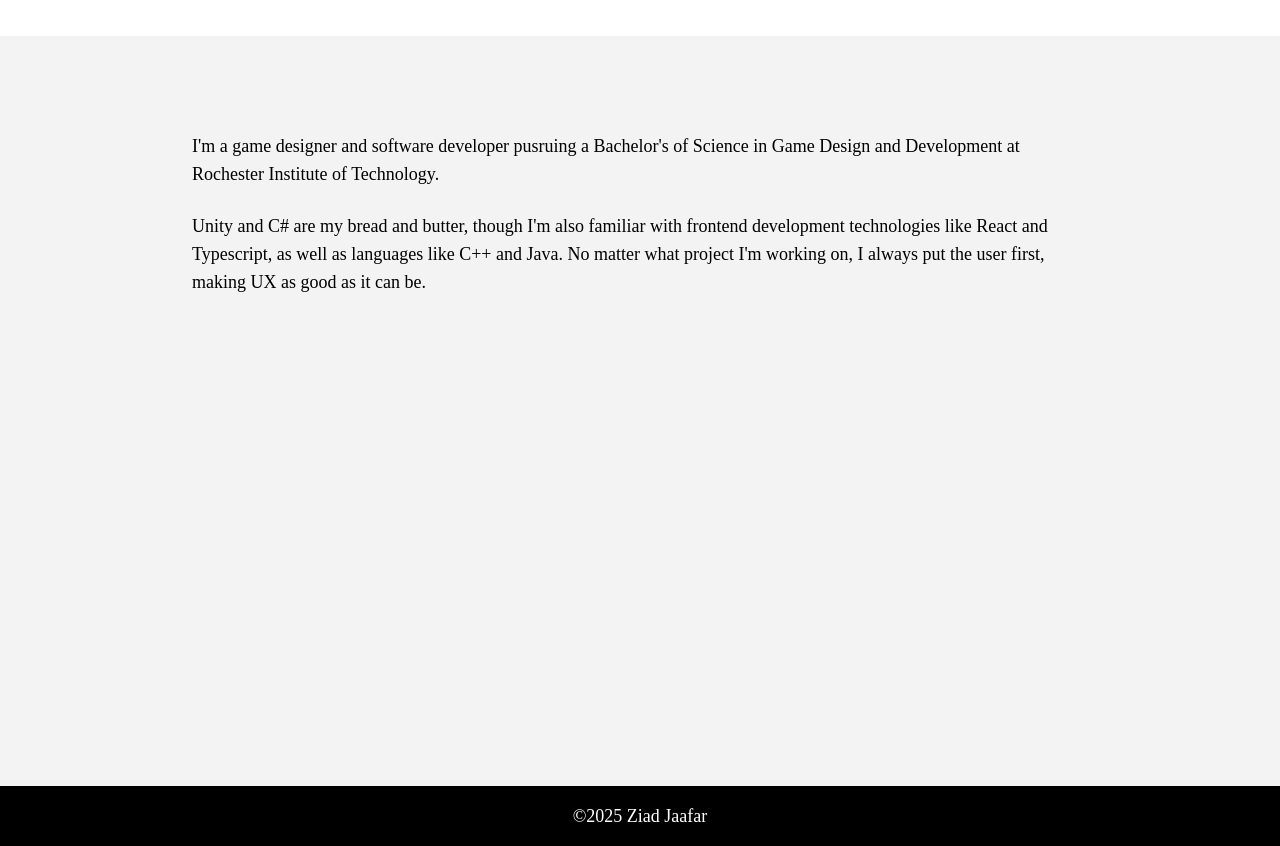
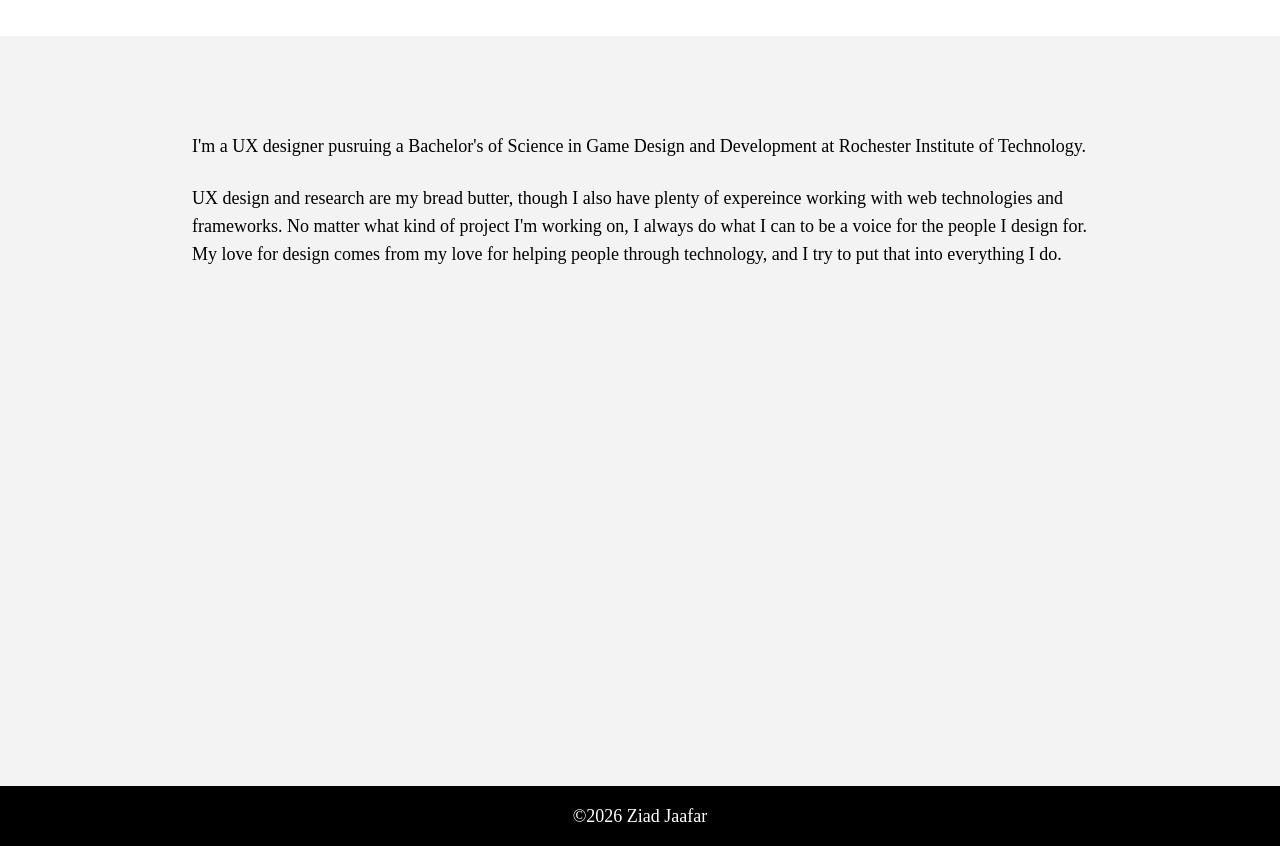
Before and after one commit to Ziad-J05/Portfolio-Site, a React (Vite) app: page /about in a window 1280 px wide. Shown: the part 180-1026 px from the top of the page. Built offline with nearby package versions, Linux system fonts and the light colour scheme; a web font is replaced by a local one.

Commit message:
experience and about sections now up-to-date

```diff
--- a/src/components/Footer.tsx
+++ b/src/components/Footer.tsx
@@ -4,7 +4,7 @@ function Footer(){
   return(
     <>
       <footer className="mx-auto text-lg w-full py-4 px-8 bg-black text-[var(--content)] border-0">
-        <p className='w-full mx-auto text-center'>&copy;2025 Ziad Jaafar</p>
+        <p className='w-full mx-auto text-center'>&copy;2026 Ziad Jaafar</p>
       </footer>
     </>
   )
--- a/src/components/IntroSection.tsx
+++ b/src/components/IntroSection.tsx
@@ -9,7 +9,7 @@ export default function IntroSection(){
             <span className="block font-bold text-8xl sm:text-9xl md:text-8xl lg:text-9xl text-[var(--secondary)] text-shadow-[6px_6px_0px_rgba(0,0,0,1),-3px_-3px_0_rgba(0,0,0,1),-3px_3px_0_rgba(0,0,0,1),3px_-3px_0_rgba(0,0,0,1)] sm:ml-12 pr-2">Jaafar</span>
           </h1>
           <p className="justify-self-end-safe self-center text-center md:text-left w-xs sm:w-sm md:w-full md:self-start row-start-2 row-end-3 col-start-1 col-end-2 text-xl font-semibold">
-            Game developer and software developer
+            UX designer and web engineer
           </p>
           <img
             className="row-start-1 row-end-2 col-start-2 col-end-3 size-64 sm:size-72 md:size-64 lg:size-72 object-cover border-2 self-center md:self-end rounded-xl"
--- a/src/pages/AboutPage.tsx
+++ b/src/pages/AboutPage.tsx
@@ -7,9 +7,9 @@ import AboutSection from '../components/AboutSection'
 import Footer from '../components/Footer'
 
 const aboutSectionContent:string[] = [
-  "I'm a game designer and software developer pusruing a Bachelor's of Science in Game Design and Development at Rochester Institute of Technology.",
+  "I'm a UX designer pusruing a Bachelor's of Science in Game Design and Development at Rochester Institute of Technology.",
 
-  "Unity and C# are my bread and butter, though I'm also familiar with frontend development technologies like React and Typescript, as well as languages like C++ and Java. No matter what project I'm working on, I always put the user first, making UX as good as it can be."
+  "UX design and research are my bread butter, though I also have plenty of expereince working with web technologies and frameworks. No matter what kind of project I'm working on, I always do what I can to be a voice for the people I design for. My love for design comes from my love for helping people through technology, and I try to put that into everything I do."
 ]
 
 export default function AboutPage() {
--- a/src/pages/HomePage.tsx
+++ b/src/pages/HomePage.tsx
@@ -37,11 +37,16 @@ const software: Skill[] = [
 ]
 
 const jobInfoList: JobInfo[] = [
-  new JobInfo("Game Developer", "Space Boss", "2025", "Present",
-    ["Worked with U.S. Department of War to design an educational XR tabletop game.",
+  new JobInfo("Web Team Lead", "LevelSmith Labs", "2026", "2026",
+    ["Designed UI for game creation software and led development of company website.",
+      "Collaborated with design team to research UI and mock up wireframes in Figma.",
+      "Created and maintained all website documentation to assist in future onboarding."]
+  ),
+  new JobInfo("Game Developer", "RIT", "2025", "2026",
+    ["Worked with U.S. Space Force to design an educational XR tabletop game.",
       "Collaborated with researchers from Technergetics to train a custom LLM."]
   ),
-  new JobInfo("Virtual Tech Instructor", "iD Tech", "2025", "Present",
+  new JobInfo("Virtual Tech Instructor", "iD Tech", "2025", "2026",
     ["Taught STEM technologies to students in one-on-one sessions and group tech camps.",
       "Learned new tools like Godot and Blender during lesson preparation."]
   ),
```
